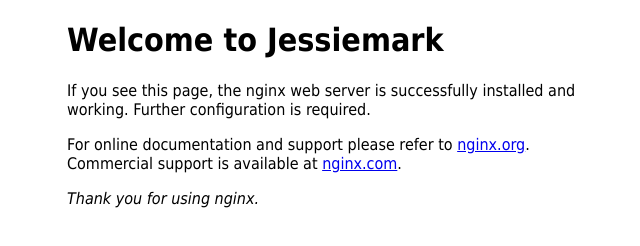
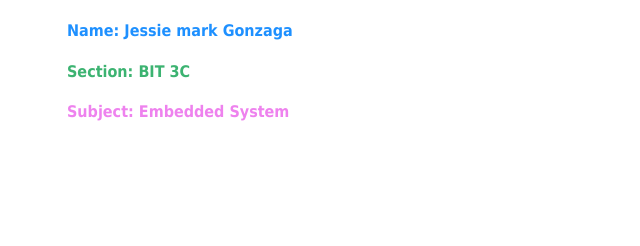
Before and after one commit to Jessiemark123/html, a plain HTML site: page index.html in a window 1280 px wide. Shown: the whole page, without its empty margins (293-933 px from the left). Drawn offline with Linux system fonts and the light colour scheme.

Commit message:
this my first commit

```diff
--- a/index.html
+++ b/index.html
@@ -9,15 +9,10 @@ font-family: Tahoma, Verdana, Arial, sans-serif; }
 </style>
 </head>
 <body>
-<h1>Welcome to Jessiemark</h1>
-<p>If you see this page, the nginx web server is successfully installed and
-working. Further configuration is required.</p>
+<h4 style="color:DodgerBlue;">Name: Jessie mark Gonzaga</h4>
+<h4 style="color:MediumSeaGreen;">Section: BIT 3C</h4>
+<h4 style="color:Violet;">Subject: Embedded System</h4>
 
-<p>For online documentation and support please refer to
-<a href="http://nginx.org/">nginx.org</a>.<br/>
-Commercial support is available at
-<a href="http://nginx.com/">nginx.com</a>.</p>
 
-<p><em>Thank you for using nginx.</em></p>
 </body>
-</html>
+</html
```
